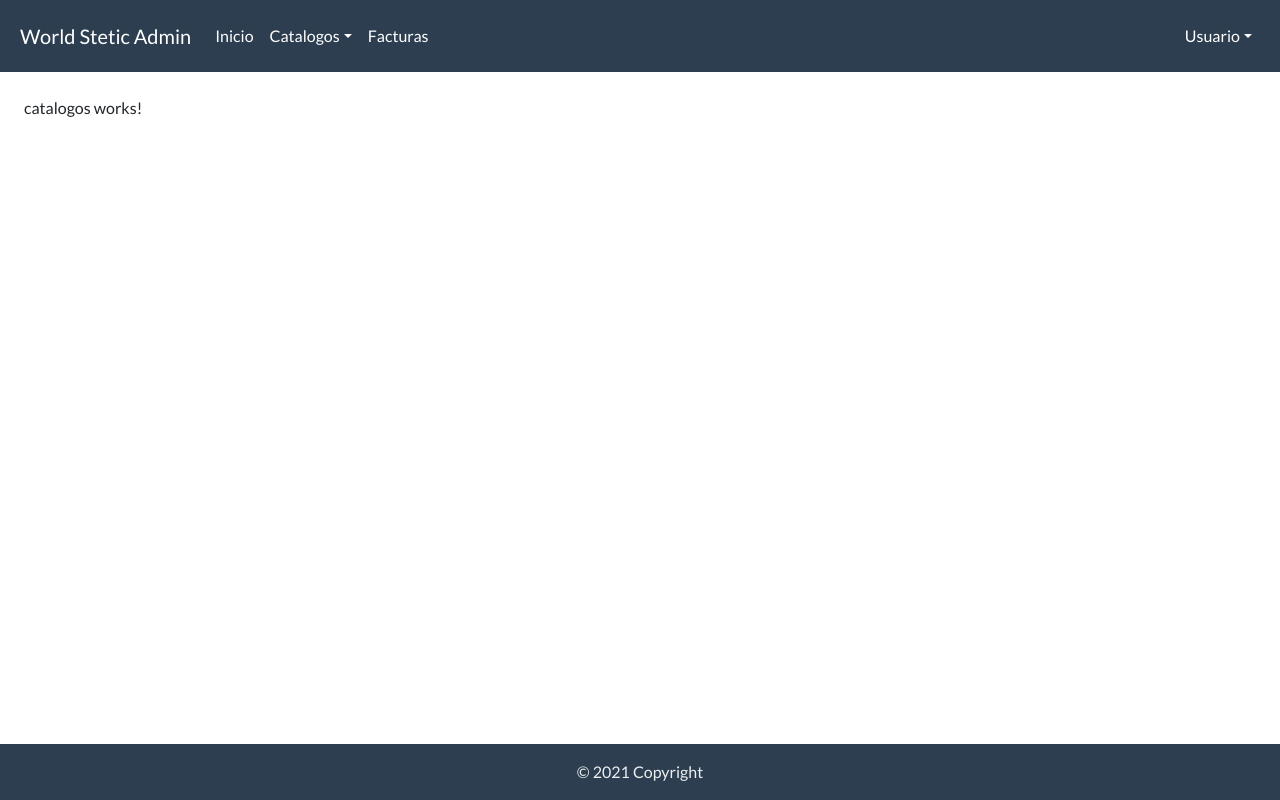
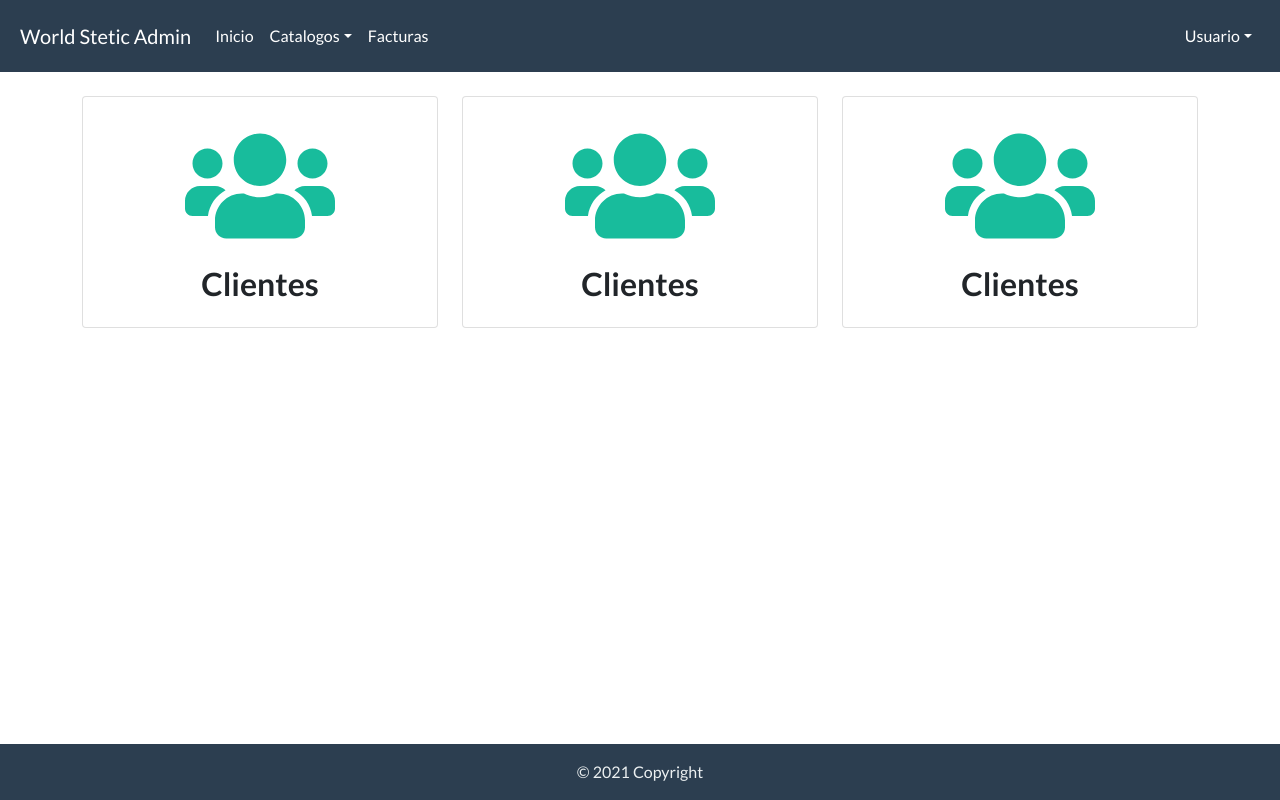
Before and after one commit to dtorresc2/WorldSteticAdmin, an Angular app: page /catalogos in a window 1280 px wide. Built offline with nearby package versions, Linux system fonts and the light colour scheme.

Commit message:
Creacion de Rutas 14

```diff
--- a/src/app/routes/catalogos/catalogos/catalogos.component.html
+++ b/src/app/routes/catalogos/catalogos/catalogos.component.html
@@ -1 +1,46 @@
-<p>catalogos works!</p>
+<div class="container">
+    <div class="row ">
+        <div class="col-md-4">
+            <div class="card">
+                <div class="card-body text-center">
+                    <h1 class="card-title">
+                        <a routerLink="/catalogos/clientes" style="font-size: 120px">
+                            <i class="fas fa-users lg"></i>
+                        </a>
+                    </h1>
+                    <h3 class="card-title">
+                        <strong>Clientes</strong>
+                    </h3>
+                </div>
+            </div>
+        </div>
+        <div class="col-md-4">
+            <div class="card">
+                <div class="card-body text-center">
+                    <h1 class="card-title">
+                        <a routerLink="/catalogos/clientes" style="font-size: 120px">
+                            <i class="fas fa-users lg"></i>
+                        </a>
+                    </h1>
+                    <h3 class="card-title">
+                        <strong>Clientes</strong>
+                    </h3>
+                </div>
+            </div>
+        </div>
+        <div class="col-md-4">
+            <div class="card">
+                <div class="card-body text-center">
+                    <h1 class="card-title">
+                        <a routerLink="/catalogos/clientes" style="font-size: 120px">
+                            <i class="fas fa-users lg"></i>
+                        </a>
+                    </h1>
+                    <h3 class="card-title">
+                        <strong>Clientes</strong>
+                    </h3>
+                </div>
+            </div>
+        </div>
+    </div>
+</div>
```
Also changed, not shown: 16 other files (tests, documents, lock files or other folders).
